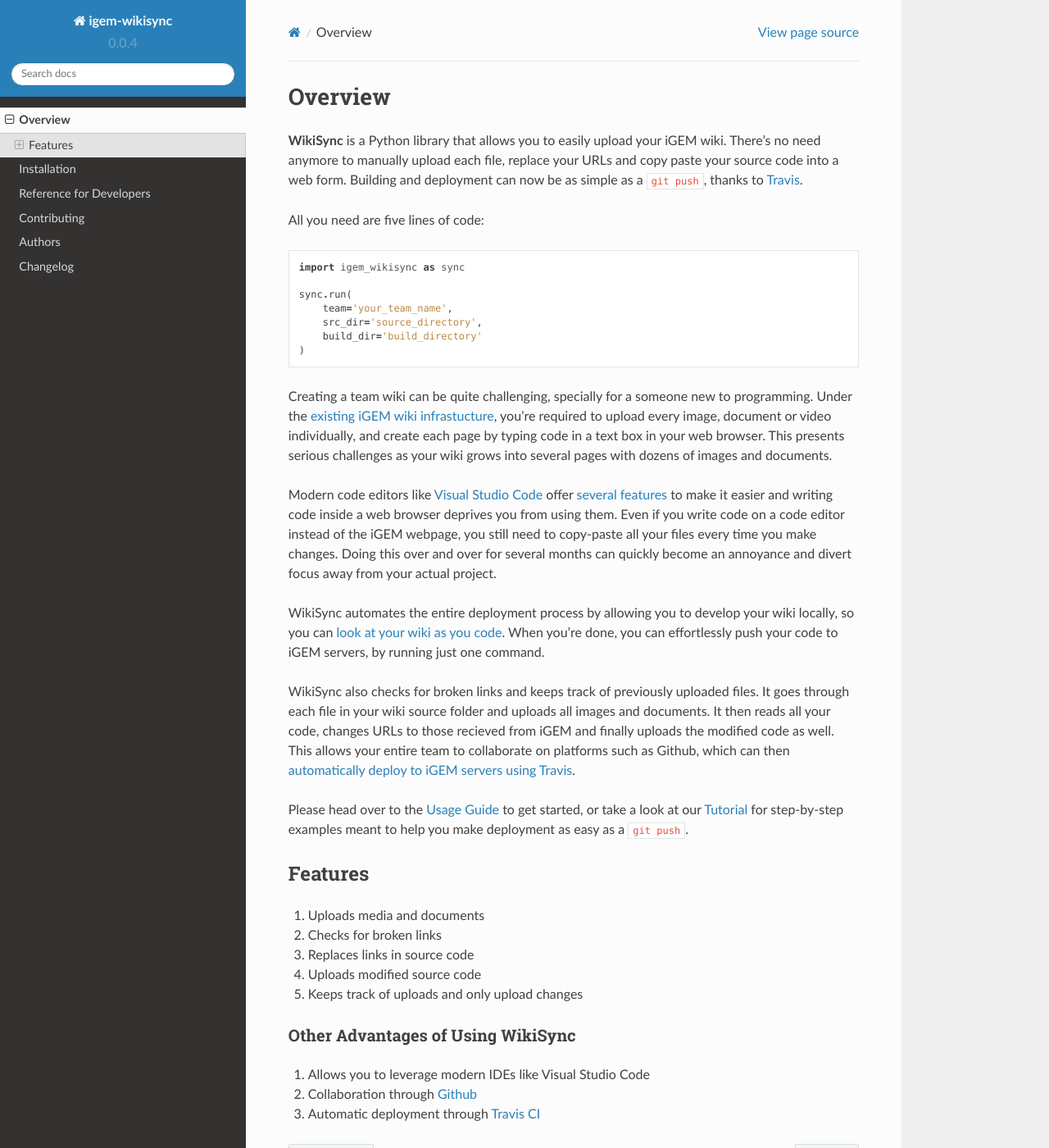
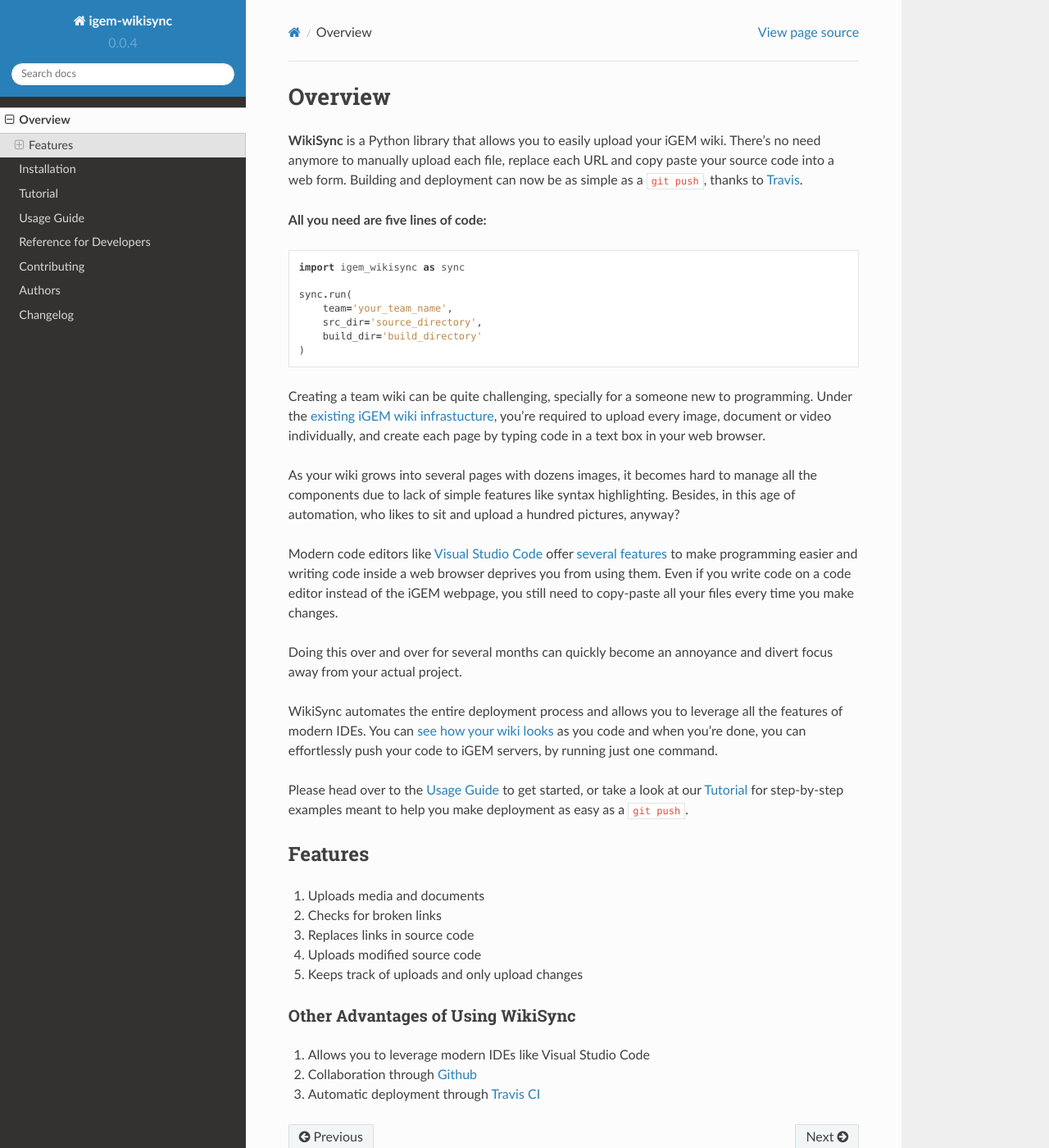
Before and after one commit to igembitsgoa/igem-wikisync, a Sphinx documentation site: the page built from docs/overview.rst, in a window 1280 px wide and 1400 px high. Shown: the whole window at 82% size. Built offline with Sphinx 7.4.7 and the Read the Docs theme 2.0.0, drawn with Linux system fonts in a browser that asks for light colours; pages that are not in the unit, such as notebooks, are missing from menus; some of the changed lines change nothing that is shown.

Commit message:
Start writing usage guide

```diff
--- a/docs/installation.rst
+++ b/docs/installation.rst
@@ -1,3 +1,5 @@
+.. _installation:
+
 ============
 Installation
 ============
@@ -6,6 +8,11 @@
 
     pip install igem-wikisync
 
+.. _known-issues:
+
+Known Issues
+------------
+
 SSL error:
 
 * Check pyopenssl installation with --force-reinstall
--- a/docs/overview.rst
+++ b/docs/overview.rst
@@ -4,9 +4,9 @@
 Overview
 ========
 
-**WikiSync** is a Python library that allows you to easily upload your iGEM wiki. There's no need anymore to manually upload each file, replace your URLs and copy paste your source code into a web form. Building and deployment can now be as simple as a ``git push``, thanks to `Travis <https://travis-ci.com>`_.
+**WikiSync** is a Python library that allows you to easily upload your iGEM wiki. There's no need anymore to manually upload each file, replace each URL and copy paste your source code into a web form. Building and deployment can now be as simple as a ``git push``, thanks to `Travis <https://travis-ci.com>`_.
 
-All you need are five lines of code:
+**All you need are five lines of code:**
 
 .. code-block:: python
 
@@ -18,13 +18,15 @@
         build_dir='build_directory'
     )
 
-Creating a team wiki can be quite challenging, specially for a someone new to programming. Under the `existing iGEM wiki infrastucture <https://2020.igem.org/Resources/Wiki_Editing_Help>`_, you're required to upload every image, document or video individually, and create each page by typing code in a text box in your web browser. This presents serious challenges as your wiki grows into several pages with dozens of images and documents.
+Creating a team wiki can be quite challenging, specially for a someone new to programming. Under the `existing iGEM wiki infrastucture <https://2020.igem.org/Resources/Wiki_Editing_Help>`_, you're required to upload every image, document or video individually, and create each page by typing code in a text box in your web browser.
 
-Modern code editors like `Visual Studio Code <https://code.visualstudio.com>`_ offer `several features <https://medium.com/@bretcameron/7-essential-features-of-visual-studio-code-for-web-developers-be77e235bf62>`_ to make it easier and writing code inside a web browser deprives you from using them. Even if you write code on a code editor instead of the iGEM webpage, you still need to copy-paste all your files every time you make changes. Doing this over and over for several months can quickly become an annoyance and divert focus away from your actual project.
+As your wiki grows into several pages with dozens images, it becomes hard to manage all the components due to lack of simple features like syntax highlighting. Besides, in this age of automation, who likes to sit and upload a hundred pictures, anyway?
 
-WikiSync automates the entire deployment process by allowing you to develop your wiki locally, so you can `look at your wiki as you code <https://marketplace.visualstudio.com/items?itemName=ritwickdey.LiveServer>`_. When you're done, you can effortlessly push your code to iGEM servers, by running just one command.
+Modern code editors like `Visual Studio Code <https://code.visualstudio.com>`_ offer `several features <https://medium.com/@bretcameron/7-essential-features-of-visual-studio-code-for-web-developers-be77e235bf62>`_ to make programming easier and writing code inside a web browser deprives you from using them. Even if you write code on a code editor instead of the iGEM webpage, you still need to copy-paste all your files every time you make changes.
 
-WikiSync also checks for broken links and keeps track of previously uploaded files. It goes through each file in your wiki source folder and uploads all images and documents. It then reads all your code, changes URLs to those recieved from iGEM and finally uploads the modified code as well. This allows your entire team to collaborate on platforms such as Github, which can then `automatically deploy to iGEM servers using Travis <travis guide link>`_.
+Doing this over and over for several months can quickly become an annoyance and divert focus away from your actual project.
+
+WikiSync automates the entire deployment process and allows you to leverage all the features of modern IDEs. You can `see how your wiki looks <https://www.youtube.com/watch?v=WzE0yqwbdgU>`_ as you code and when you're done, you can effortlessly push your code to iGEM servers, by running just one command.
 
 Please head over to the :ref:`usage-guide` to get started, or take a look at our :ref:`tutorial` for step-by-step examples meant to help you make deployment as easy as a ``git push``.
 
--- /dev/null
+++ b/docs/usage/index.rst
@@ -0,0 +1,81 @@
+.. _usage-guide:
+
+===========
+Usage Guide
+===========
+
+.. contents:: Table of Contents
+
+Getting Started
+---------------
+
+WikiSync runs through a Python script in your root directory, and looks for your iGEM username and password in your terminal session as environment variables.
+
+.. note::
+
+    In this guide, we assume a familiarity and level of comfort with Python and command line software. If that doesn't sound like you, head over to our :ref:`tutorial` where we explain everything you need to know.
+
+In the Python script, it requires three parameters as input:
+
+#. ``src_dir``: Folder where your source code exists.
+#. ``build_dir``: Folder where WikiSync will save the modified code before uploading.
+#. ``team``: Your team name registered with iGEM.
+
+Let's assume your wiki folder has the following structure:
+
+.. parsed-literal::
+    wiki/
+        index.html
+        css/
+            home.css
+            content.css
+        js/
+            main.js
+            content.js
+        assets/
+            img/
+                logo.jpg
+            video/
+                intro.mp4
+        Description/
+            index.html
+        Design/
+            index.html
+
+#. Since WikiSync needs to output the modified source code before uploading, we need to modify the directory structure a little:
+
+    .. parsed-literal::
+        wiki/
+            src/
+                index.html
+                # ... all the content from above
+            build/
+                # this is where modified code will be stored
+
+#. Now, we add the Python script, ``wikisync.py``, with the following lines of code:
+
+    .. code-block:: python
+
+        import igem_wikisync as sync
+
+        sync.run(
+            team='your_team_name',
+            src_dir='source_directory',     # 'src' in this case
+            build_dir='build_directory'     # 'build' in this case
+        )
+
+#. Export the following environment variables:
+
+    .. parsed-literal::
+        IGEM_USERNAME=youriGEMusername
+        IGEM_PASSWORD=youriGEMpassword
+
+.. warning::
+    We use environment variables for credentials so that they're not committed to Git by mistake. If you're using a bash script to store your credentials, please remember to add it to ``.gitignore``.
+
+And that's all! You're all set to deploy your wiki to iGEM!
+
+If you'd like to test the functionality first, make a test folder with just a few files and try to upload that. Take a look at the following example for that.
+
+Basic Example
+-------------
--- a/docs/usage_guide.rst
+++ /dev/null
@@ -1,9 +0,0 @@
-.. _usage-guide:
-
-===========
-Usage Guide
-===========
-
-To use igem-wikisync in a project::
-
-	import igem_wikisync
```
Also changed, not shown: docs/tutorial/index.rst (renamed from docs/tutorial.rst).
